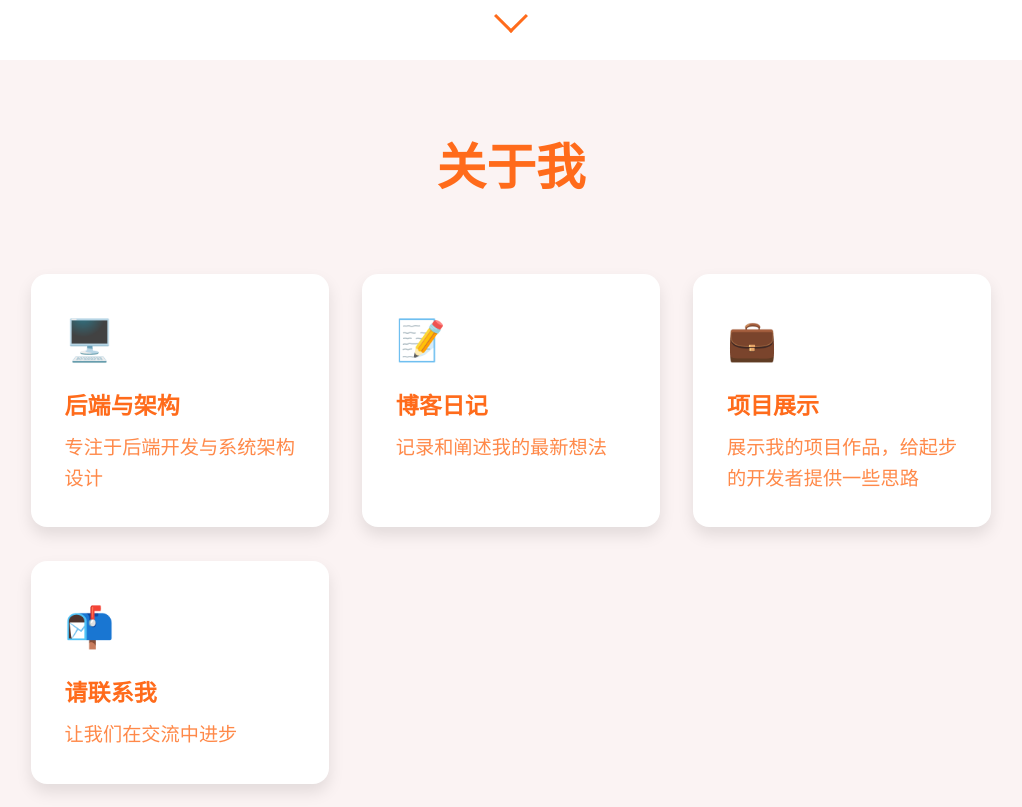
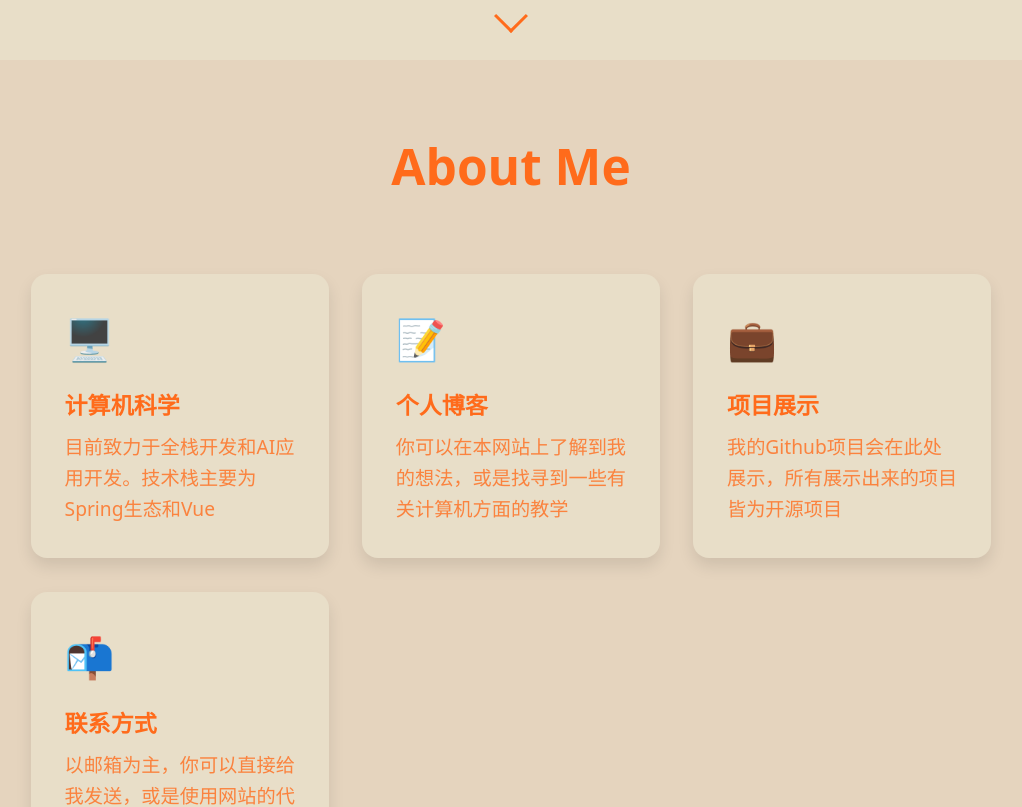
Before and after one commit to MasterHesse/MasterHesse.github.io, a Vue app: page / in a window 1280 px wide. Shown: the part 740-1547 px from the top of the page, without its empty margins (129-1151 px from the left). Built offline with nearby package versions, Linux system fonts and the light colour scheme.

Commit message:
内容更新，网站优化

```diff
--- a/src/assets/styles/variables.css
+++ b/src/assets/styles/variables.css
@@ -2,9 +2,9 @@
     /* Colors */
     --primary-color: #0c5088;
     --secondary-color: #a90d08;
-    --background-color: #ffffff;
+    --background-color: #e8dec8;
     --text-color: #ff6b1b;
-    --card-background-color:#fefefe;
+    --card-background-color:#e8dec8;
 
     /* Typography */
     --base-font-size: clamp(1rem, calc(0.8rem + 0.5vw), 1.2rem);
@@ -18,11 +18,3 @@
     --container-width: min(90%, 75rem);
 
   }
-
-  /* Dark mode variables */
-  /* @media (prefers-color-scheme: dark) {
-    :root {
-      --background-color: #0b2b37;
-      --text-color: #ffffff;
-    }
-  } */
--- a/src/views/Contact.vue
+++ b/src/views/Contact.vue
@@ -29,9 +29,9 @@ const links = [
     stroke: 'none'
   },
   {
-    name: 'Outlook email',
-    url: 'mailto:mackenzieyip@outlook.com',
-    copyText: 'mackenzieyip@outlook.com',
+    name: 'Email',
+    url: 'mailto:masterhesse@163.com',
+    copyText: 'masterhesse@163.com',
     icon: `<path d="M22 6c0-1.1-.9-2-2-2H4c-1.1 0-2 .9-2 2m20 0l-10 7L2 6m20 0v12c0 1.1-.9 2-2 2H4c-1.1 0-2-.9-2-2V6" />`,
     fill: 'none',
     stroke: 'currentColor'
--- a/src/views/Home.vue
+++ b/src/views/Home.vue
@@ -11,7 +11,7 @@
               <span class="hero__role">Full-Stack Developer</span>
             </h1>
             <p class="hero__description" ref="descriptionRef">
-              就读计算机科学专业，专注于后端开发与全栈技术<br>
+              就读计算机科学专业，专注于全栈技术与AI应用<br>
               目前正在学习 Spring + Vue 的全栈开发和 Rust 系统编程
             </p>
             <!-- <div class="hero__cta" ref="ctaRef">
@@ -33,7 +33,7 @@
       <!-- About Section -->
       <section class="about" ref="aboutRef">
         <div class="container about__container">
-          <h2 class="about__title">关于我</h2>
+          <h2 class="about__title">About Me</h2>
           <div class="about__grid">
             <div class="about__card" v-for="(feature, index) in features" :key="index">
               <div class="about__card-icon">{{ feature.icon }}</div>
@@ -58,23 +58,23 @@
   const features = [
     {
       icon: '🖥️',
-      title: '后端与架构',
-      description: '专注于后端开发与系统架构设计'
+      title: '计算机科学',
+      description: '目前致力于全栈开发和AI应用开发。技术栈主要为Spring生态和Vue'
     },
     {
       icon: '📝',
-      title: '博客日记',
-      description: '记录和阐述我的最新想法'
+      title: '个人博客',
+      description: '你可以在本网站上了解到我的想法，或是找寻到一些有关计算机方面的教学'
     },
     {
       icon: '💼',
       title: '项目展示',
-      description: '展示我的项目作品，给起步的开发者提供一些思路'
+      description: '我的Github项目会在此处展示，所有展示出来的项目皆为开源项目'
     },
     {
       icon: '📬',
-      title: '请联系我',
-      description: '让我们在交流中进步'
+      title: '联系方式',
+      description: '以邮箱为主，你可以直接给我发送，或是使用网站的代理发送（如果您在意隐私问题的话）'
     }
   ]
 
```
